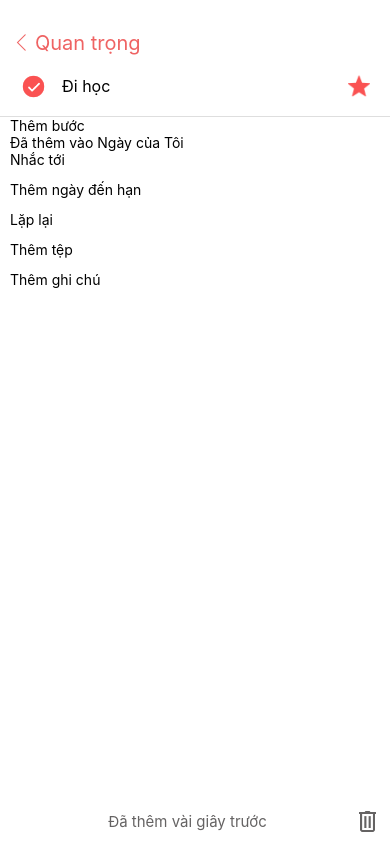
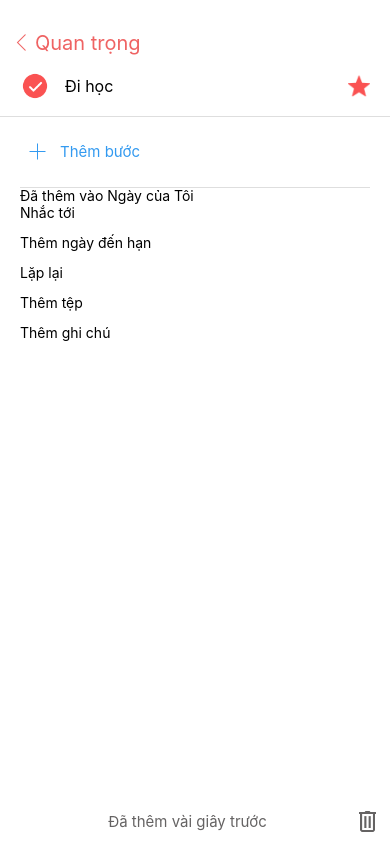
Before and after one commit to hoangphungdev/Project-I, a React Native app in the folder ToDoApp/: screen /UpdateTask in a window 390 px wide. Built offline with nearby package versions, Linux system fonts and the light colour scheme.

Commit message:
updateTask và addstep

```diff
--- /dev/null
+++ b/ToDoApp/src/components/Common/AddStep.js
@@ -0,0 +1,58 @@
+import React, { useState, useRef } from 'react';
+import { View, Text, TextInput, TouchableOpacity, Image } from 'react-native';
+import { StyleSheet } from 'react-native';
+
+const AddStep = ({ setIsCompleteButtonVisible }) => {
+    const [isPressed, setIsPressed] = useState(false);
+    const inputRef = useRef(null);
+
+    return (
+        <TouchableOpacity style={styles.addStep} onPress={() => {
+            setIsPressed(true);
+            setIsCompleteButtonVisible(true);
+            setTimeout(() => inputRef.current.focus(), 100);
+        }}>
+            {isPressed ? (
+                <>
+                    <Image
+                        source={require('../../../assets/icons8-circle-48-gray.png')} // Replace this with the path to your other icon
+                        style={styles.iconAdd}
+                    />
+                    <TextInput
+                        placeholder='Thêm bước'
+                        ref={inputRef}
+                        style={styles.textAddStep} />
+                </>
+            ) : (
+                <>
+                    <Image
+                        source={require('../../../assets/icons8-add-50-blue.png')}
+                        style={styles.iconAdd}
+                    />
+                    <Text style={[styles.textAddStep, { color: '#339AF0' }]}>Thêm bước</Text>
+                </>
+            )}
+        </TouchableOpacity>
+    );
+}
+
+const styles = StyleSheet.create({
+    addStep: {
+        flexDirection: 'row',
+        alignItems: 'center',
+        marginTop: 10,
+        marginBottom: 10,
+        height: 50,
+    },
+    iconAdd: {
+        width: 25,
+        height: 25,
+        marginLeft: 5,
+    },
+    textAddStep: {
+        fontSize: 15,
+        marginLeft: 10,
+    },
+});
+
+export default AddStep;
--- a/ToDoApp/src/components/Common/Task.js
+++ b/ToDoApp/src/components/Common/Task.js
@@ -57,8 +57,8 @@ const styles = StyleSheet.create({
         minHeight: 60,
     },
     iconCircle: {
-        width: 27,
-        height: 27,
+        width: 30,
+        height: 30,
         marginRight: 10,
     },
     iconStar: {
--- a/ToDoApp/src/screens/UpdateTask.js
+++ b/ToDoApp/src/screens/UpdateTask.js
@@ -1,15 +1,18 @@
-import { View, Text } from 'react-native'
-import React, { useState } from 'react'
+import { View, Text, TextInput, Button } from 'react-native'
+import React, { useState, useRef } from 'react'
 import { StyleSheet, TouchableOpacity } from 'react-native';
 import { Image } from 'react-native';
 import { ScrollView } from 'react-native';
 import { AddTaskModal } from '../components/Modal/AddTaskModal';
 import Task from '../components/Common/Task';
+import AddStep from '../components/Common/AddStep';
 
 
 const UpdateTask = () => {
     const [modalVisible, setModalVisible] = useState(false);
     const [newTask, setNewTask] = useState('');
+    const [isPressed, setIsPressed] = useState(false);
+    const [isCompleteButtonVisible, setIsCompleteButtonVisible] = useState(false);
 
     const handlePress = () => {
         console.log('Return to Home Screen');
@@ -38,16 +41,25 @@ const UpdateTask = () => {
                         style={styles.iconLessThan}
                     />
                     <Text style={styles.headerText}>Quan trọng</Text>
+                    <View style={{ flex: 1 }} ></View>
+                    {isCompleteButtonVisible && (
+                        <Button title="Hoàn thành" onPress={() => {
+                            setIsPressed(false);
+                            setIsCompleteButtonVisible(false);
+                        }} />
+
+                    )}
                 </TouchableOpacity>
                 <Task taskName="Đi học " />
             </View>
             <View style={{ height: 0.5, width: '100%', backgroundColor: '#DEDEDE' }} />
 
             <ScrollView
-                // style={{ backgroundColor: '#E6E6FA' }}
                 showsVerticalScrollIndicator={false}>
                 <View style={styles.content}>
-                    <Text style={styles.addStep}>Thêm bước</Text>
+                    <AddStep setIsCompleteButtonVisible={setIsCompleteButtonVisible} />
+
+                    <View style={{ height: 0.5, width: '100%', backgroundColor: '#DEDEDE' }} />
                     <Text style={styles.notification}>Đã thêm vào Ngày của Tôi</Text>
                     <View style={styles.iconContainer}>
                         <Text style={styles.icon}>Nhắc tới</Text>
@@ -58,7 +70,7 @@ const UpdateTask = () => {
                     </View>
 
                 </View>
-            </ScrollView>
+            </ScrollView >
 
             <View style={{ height: 0.5, width: '100%', backgroundColor: '#DEDEDE' }} />
             <View style={styles.footer}>
@@ -97,9 +109,10 @@ const styles = StyleSheet.create({
     },
 
     content: {
-        marginLeft: 10,
-        marginRight: 10,
+        marginLeft: 20,
+        marginRight: 20,
     },
+
     icon: {
         height: 30,
     },
```
Also changed, not shown: ToDoApp/assets/icons8-add-50-blue.png (added), ToDoApp/assets/icons8-circle-48-gray.png (added).
